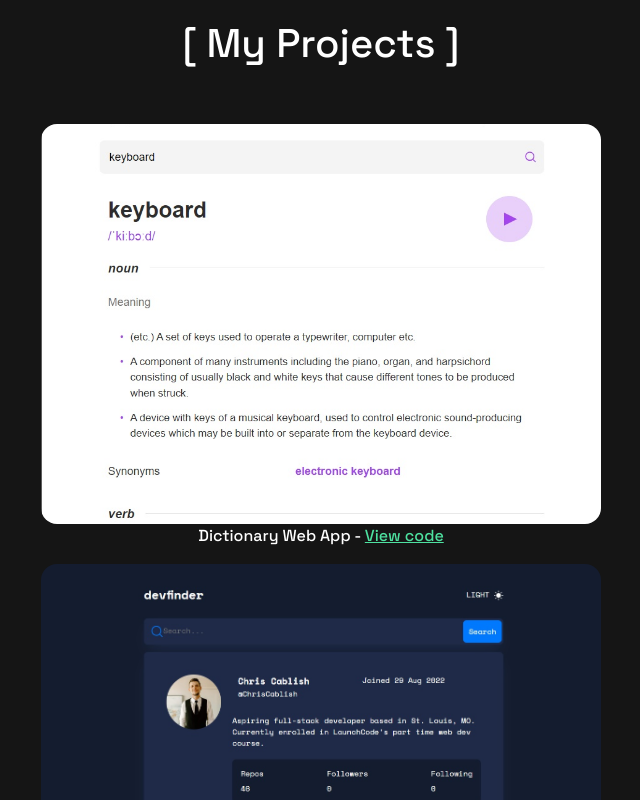
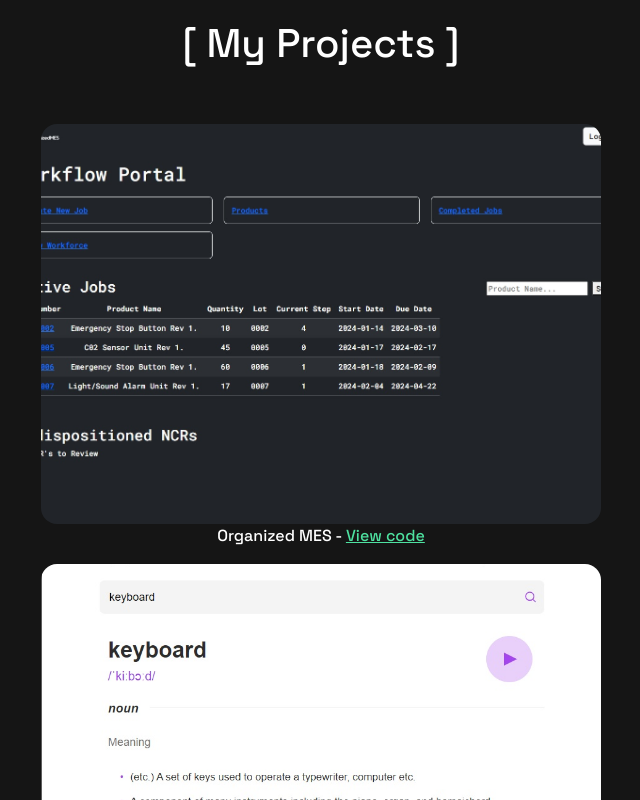
Before and after one commit to ChrisCablish/single-page-developer-portfolio, a React (Create React App) app: page / in a window 1280 px wide. Shown: the part 820-1620 px from the top of the page, without its empty margins (319-959 px from the left). Built offline with nearby package versions, Linux system fonts and the light colour scheme.

Commit message:
refactor projects to use .map and add MES

```diff
--- a/src/components/Projects.js
+++ b/src/components/Projects.js
@@ -8,7 +8,7 @@ function Projects() {
       <h1>[ My Projects ]</h1>
       <Container className={styles.projectsHolder}>
         <Row>
-          <Col sm className={styles.column}>
+          {/* <Col sm className={styles.column}>
             <a href={projects[0].link} target="_blank">
               <div className={styles.projectImage}>
                 <img className={styles.image} src={projects[0].image}></img>
@@ -83,7 +83,32 @@ function Projects() {
                 View code
               </a>
             </p>
-          </Col>
+          </Col> */}
+
+          {projects.map((project) => (
+            <Col sm className={styles.column}>
+              <a href={project.link} target="_blank" rel="noopener noreferrer">
+                <div className={styles.projectImage}>
+                  <img
+                    src={project.image}
+                    alt={project.title}
+                    className={styles.image}
+                  ></img>
+                </div>
+              </a>
+              <p className={styles.title}>
+                {project.title} -{" "}
+                <a
+                  className={styles.codeLink}
+                  target="_blank"
+                  rel="noopener noreferrer"
+                  href={project.code}
+                >
+                  View code
+                </a>
+              </p>
+            </Col>
+          ))}
         </Row>
       </Container>
     </div>
--- a/src/projects.util.js
+++ b/src/projects.util.js
@@ -2,8 +2,15 @@ import dictionary from "./assets/images/my-project-images/dictionary.jpg";
 import github from "./assets/images/my-project-images/githubuser.jpg";
 import tic from "./assets/images/my-project-images/ttt.jpg";
 import age from "./assets/images/my-project-images/agecalc.jpg";
+import MES from "./assets/images/my-project-images/organized_MES.jpg";
 
 const projects = [
+  {
+    image: MES,
+    title: "Organized MES",
+    link: "WorkflowManager-env.eba-d2t2geh2.us-east-2.elasticbeanstalk.com",
+    code: "https://github.com/ChrisCablish/workflow-manager/tree/demo",
+  },
   {
     image: dictionary,
     title: "Dictionary Web App",
@@ -22,12 +29,12 @@ const projects = [
     link: "https://chriscablish.github.io/tic-tac-toe/",
     code: "https://github.com/ChrisCablish/tic-tac-toe",
   },
-  {
-    image: age,
-    title: "Age Calculator",
-    link: "https://chriscablish.github.io/age-calculator-app/",
-    code: "https://github.com/ChrisCablish/age-calculator-app",
-  },
+  // {
+  //   image: age,
+  //   title: "Age Calculator",
+  //   link: "https://chriscablish.github.io/age-calculator-app/",
+  //   code: "https://github.com/ChrisCablish/age-calculator-app",
+  // },
 ];
 
 export default projects;
```
